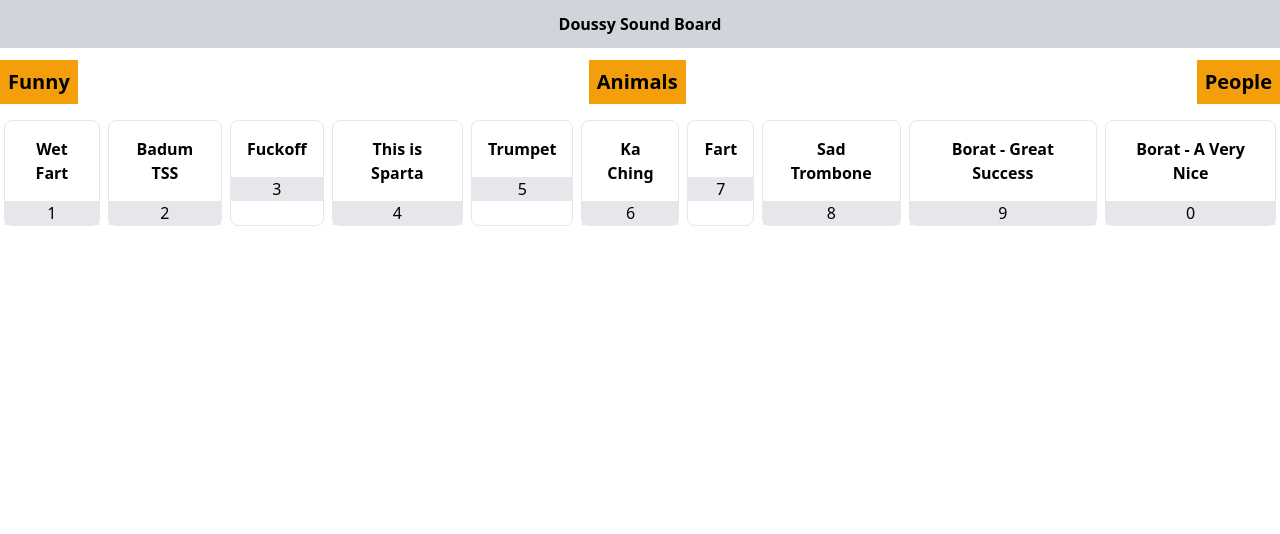
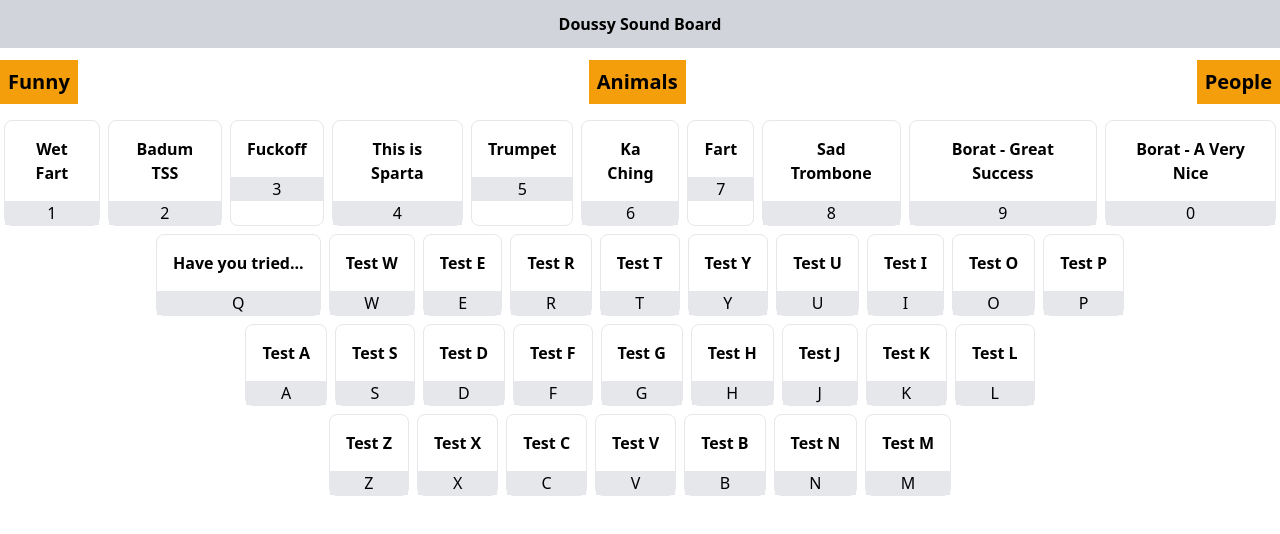
Before and after one commit to Doussy/Doussy-Sound-Board, a Next.js app: page / in a window 1280 px wide. Shown: the top 534 px of the page. Built offline with nearby package versions, Linux system fonts and the light colour scheme.

Commit message:
Map all keys

```diff
--- a/pages/index.tsx
+++ b/pages/index.tsx
@@ -1,5 +1,9 @@
 import Head from 'next/head'
 import { useEffect, useState } from 'react'
+
+let keyboardRow1 = ['q', 'w', 'e', 'r', 't', 'y', 'u', 'i', 'o', 'p']
+let keyboardRow2 = ['a', 's', 'd', 'f', 'g', 'h', 'j', 'k', 'l']
+let keyboardRow3 = ['z', 'x', 'c', 'v', 'b', 'n', 'm']
 
 let tabs = [
   {
@@ -44,6 +48,110 @@ let tabs = [
       {
         name: 'Borat - A Very Nice',
         sound: './sounds/funny/10.mp3',
+      },
+      {
+        name: 'Have you tried...',
+        sound: './sounds/funny/q.mp3',
+      },
+      {
+        name: 'Test W',
+        sound: './sounds/funny/1.mp3',
+      },
+      {
+        name: 'Test E',
+        sound: './sounds/funny/1.mp3',
+      },
+      {
+        name: 'Test R',
+        sound: './sounds/funny/1.mp3',
+      },
+      {
+        name: 'Test T',
+        sound: './sounds/funny/1.mp3',
+      },
+      {
+        name: 'Test Y',
+        sound: './sounds/funny/1.mp3',
+      },
+      {
+        name: 'Test U',
+        sound: './sounds/funny/1.mp3',
+      },
+      {
+        name: 'Test I',
+        sound: './sounds/funny/1.mp3',
+      },
+      {
+        name: 'Test O',
+        sound: './sounds/funny/1.mp3',
+      },
+      {
+        name: 'Test P',
+        sound: './sounds/funny/1.mp3',
+      },
+      {
+        name: 'Test A',
+        sound: './sounds/funny/1.mp3',
+      },
+      {
+        name: 'Test S',
+        sound: './sounds/funny/1.mp3',
+      },
+      {
+        name: 'Test D',
+        sound: './sounds/funny/1.mp3',
+      },
+      {
+        name: 'Test F',
+        sound: './sounds/funny/1.mp3',
+      },
+      {
+        name: 'Test G',
+        sound: './sounds/funny/1.mp3',
+      },
+      {
+        name: 'Test H',
+        sound: './sounds/funny/1.mp3',
+      },
+      {
+        name: 'Test J',
+        sound: './sounds/funny/1.mp3',
+      },
+      {
+        name: 'Test K',
+        sound: './sounds/funny/1.mp3',
+      },
+      {
+        name: 'Test L',
+        sound: './sounds/funny/1.mp3',
+      },
+      {
+        name: 'Test Z',
+        sound: './sounds/funny/1.mp3',
+      },
+      {
+        name: 'Test X',
+        sound: './sounds/funny/1.mp3',
+      },
+      {
+        name: 'Test C',
+        sound: './sounds/funny/1.mp3',
+      },
+      {
+        name: 'Test V',
+        sound: './sounds/funny/1.mp3',
+      },
+      {
+        name: 'Test B',
+        sound: './sounds/funny/1.mp3',
+      },
+      {
+        name: 'Test N',
+        sound: './sounds/funny/1.mp3',
+      },
+      {
+        name: 'Test M',
+        sound: './sounds/funny/1.mp3',
       },
     ],
   },
@@ -160,6 +268,84 @@ export default function Home() {
         case '0':
           document.getElementById('key_10')?.click()
           return
+        case 'q':
+          document.getElementById('key_q')?.click()
+          return
+        case 'w':
+          document.getElementById('key_w')?.click()
+          return
+        case 'e':
+          document.getElementById('key_e')?.click()
+          return
+        case 'r':
+          document.getElementById('key_r')?.click()
+          return
+        case 't':
+          document.getElementById('key_t')?.click()
+          return
+        case 'y':
+          document.getElementById('key_y')?.click()
+          return
+        case 'u':
+          document.getElementById('key_u')?.click()
+          return
+        case 'i':
+          document.getElementById('key_i')?.click()
+          return
+        case 'o':
+          document.getElementById('key_o')?.click()
+          return
+        case 'p':
+          document.getElementById('key_p')?.click()
+          return
+        case 'a':
+          document.getElementById('key_a')?.click()
+          return
+        case 's':
+          document.getElementById('key_s')?.click()
+          return
+        case 'd':
+          document.getElementById('key_d')?.click()
+          return
+        case 'f':
+          document.getElementById('key_f')?.click()
+          return
+        case 'g':
+          document.getElementById('key_g')?.click()
+          return
+        case 'h':
+          document.getElementById('key_h')?.click()
+          return
+        case 'j':
+          document.getElementById('key_j')?.click()
+          return
+        case 'k':
+          document.getElementById('key_k')?.click()
+          return
+        case 'l':
+          document.getElementById('key_l')?.click()
+          return
+        case 'z':
+          document.getElementById('key_z')?.click()
+          return
+        case 'x':
+          document.getElementById('key_x')?.click()
+          return
+        case 'c':
+          document.getElementById('key_c')?.click()
+          return
+        case 'v':
+          document.getElementById('key_v')?.click()
+          return
+        case 'b':
+          document.getElementById('key_b')?.click()
+          return
+        case 'n':
+          document.getElementById('key_n')?.click()
+          return
+        case 'm':
+          document.getElementById('key_m')?.click()
+          return
         default:
           return
       }
@@ -173,11 +359,11 @@ export default function Home() {
         <link rel="icon" href="/favicon.ico" />
       </Head>
 
-      <div className="bg-gray-300 p-3 font-bold mb-3">
+      <div className="mb-3 bg-gray-300 p-3 font-bold">
         <div>Doussy Sound Board</div>
       </div>
 
-      <div className="flex justify-between mb-3">
+      <div className="mb-3 flex justify-between">
         {tabs.map((tab) => (
           <div
             key={tab.name}
@@ -207,6 +393,54 @@ export default function Home() {
           </div>
         ))}
       </div>
+
+      <div className="flex justify-center">
+        {activeItems.slice(10, 20).map((item, index) => (
+          <div
+            id={`key_${keyboardRow1[index]}`}
+            key={item.name + item.sound}
+            className="m-1 flex cursor-pointer flex-col rounded-lg border"
+            onClick={() => {
+              new Audio(item.sound).play()
+            }}
+          >
+            <div className="p-4 font-bold">{item.name}</div>
+            <div className="bg-gray-200 capitalize">{keyboardRow1[index]}</div>
+          </div>
+        ))}
+      </div>
+
+      <div className="flex justify-center">
+        {activeItems.slice(20, 29).map((item, index) => (
+          <div
+            id={`key_${keyboardRow2[index]}`}
+            key={item.name + item.sound}
+            className="m-1 flex cursor-pointer flex-col rounded-lg border"
+            onClick={() => {
+              new Audio(item.sound).play()
+            }}
+          >
+            <div className="p-4 font-bold">{item.name}</div>
+            <div className="bg-gray-200 capitalize">{keyboardRow2[index]}</div>
+          </div>
+        ))}
+      </div>
+
+      <div className="flex justify-center">
+        {activeItems.slice(29, 36).map((item, index) => (
+          <div
+            id={`key_${keyboardRow3[index]}`}
+            key={item.name + item.sound}
+            className="m-1 flex cursor-pointer flex-col rounded-lg border"
+            onClick={() => {
+              new Audio(item.sound).play()
+            }}
+          >
+            <div className="p-4 font-bold">{item.name}</div>
+            <div className="bg-gray-200 capitalize">{keyboardRow3[index]}</div>
+          </div>
+        ))}
+      </div>
     </div>
   )
 }
```
Also changed, not shown: 1 other file (tests, documents, lock files or other folders).
